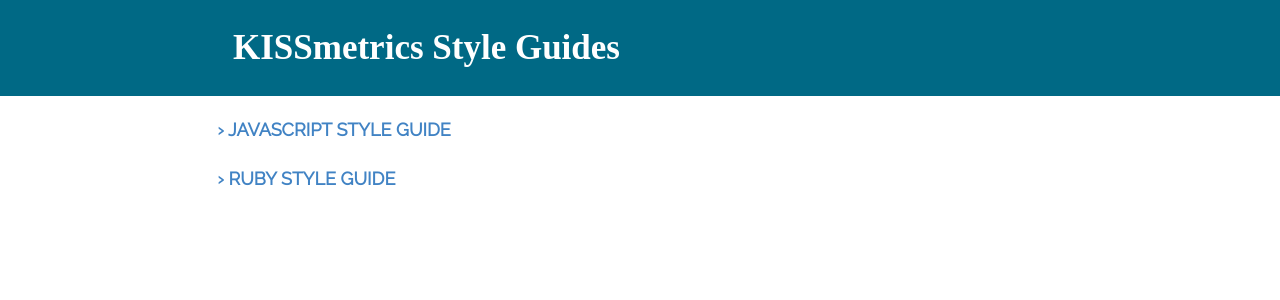
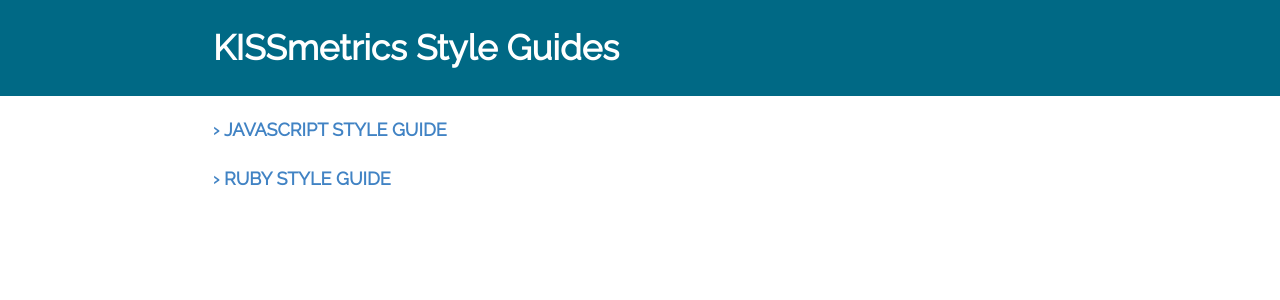
Before and after one commit to kissmetrics/styleguide, a Jekyll site: the page built from index.html, in a window 1280 px wide. Shown: the top 300 px of the page. Built offline with Jekyll 4.4.1, drawn with Linux system fonts in a browser that asks for light colours; nearby versions of some CDN libraries; Markdown is read by kramdown in place of the engine named in the settings.

Commit message:
extract all the things

```diff
--- a/assets/css/main.css
+++ b/assets/css/main.css
@@ -23,8 +23,8 @@
    color: #fff;
    font-size: 2.5em;
    margin: 0;
-   padding: 20px 20px 20px 20px;
-   font-family: 'Merriweather', serif;
+   padding: 20px 20px 20px 0px;
+   font-family: Raleway, Helvetica, arial, sans-serif;
    font-weight: 700;
 }
 
@@ -323,6 +323,15 @@
 h1 a.title-nav {
    text-decoration: none;
 }
+div.index-home h3 {
+   text-transform: uppercase;
+}
+div.index-home a {
+   text-decoration: none;
+}
+div.index-home a:before {
+   content: '\203A\00a0';
+}
 * {
    -webkit-print-color-adjust: exact;
 }
--- a/index.html
+++ b/index.html
@@ -2,8 +2,8 @@
 layout: default
 ---
 
-<div class="index-nav">
+<div class="index-nav index-home">
   {% for post in site.posts %}
-    <h3 style="text-transform: uppercase;"><a style="text-decoration: none;" href="{{ post.url }}">&nbsp;&#8250; {{ post.title }}</a></h3>
+    <h3><a href="{{ post.url }}">{{ post.title }}</a></h3>
   {% endfor %}
 </div>
```
